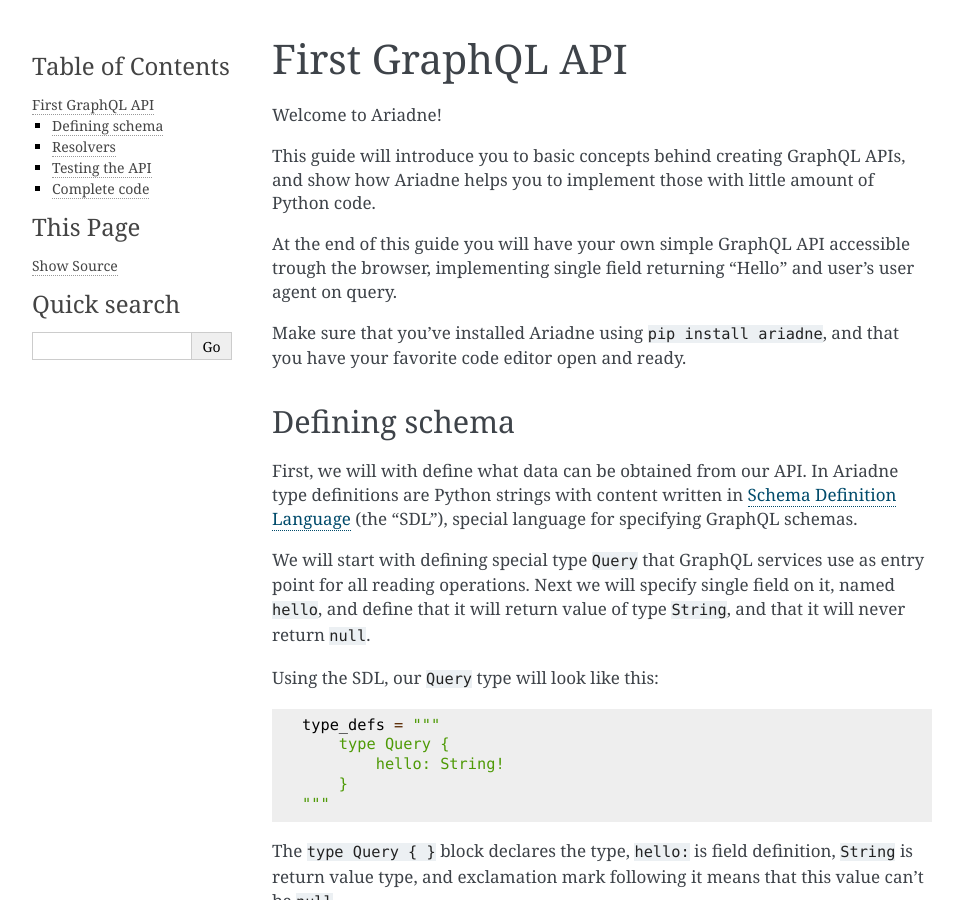
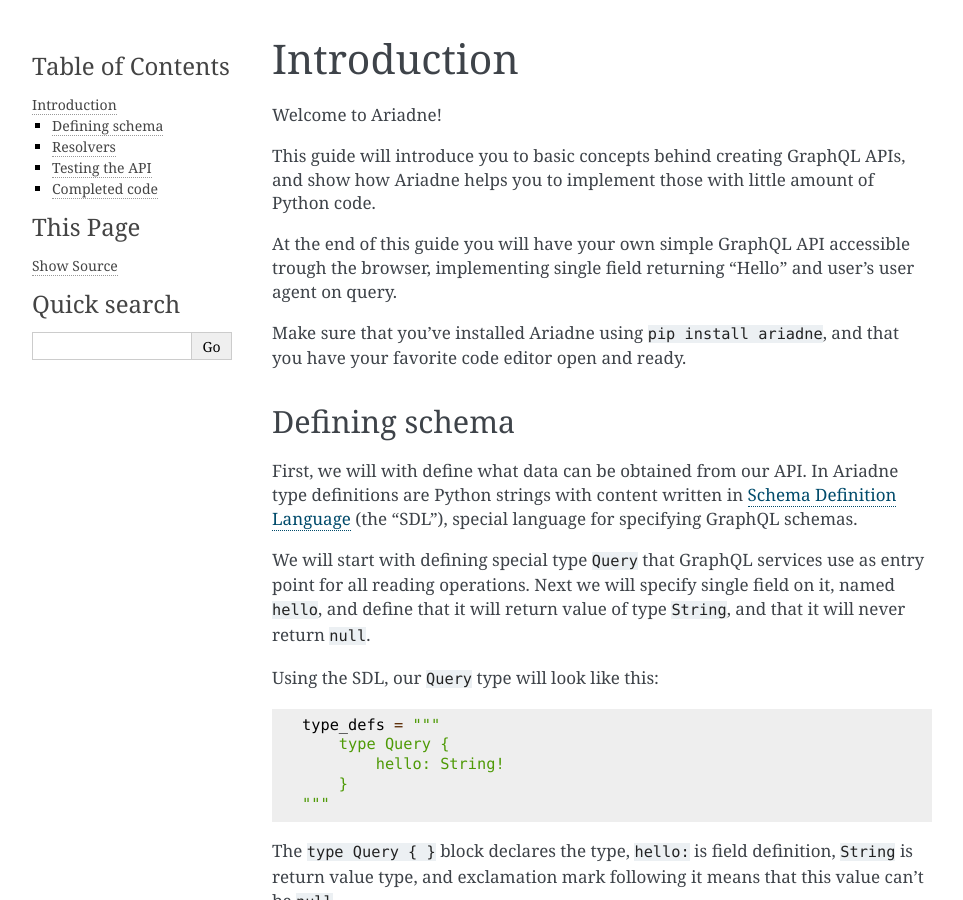
Before and after one commit to mirumee/ariadne, a Sphinx documentation site: the page built from docs/introduction.rst, in a window 1280 px wide and 900 px high. Shown: the whole window, without its empty margins (148-1111 px from the left). Built offline with Sphinx 7.4.7, drawn with Linux system fonts in a browser that asks for light colours; some of the changed text lies outside the part shown.

Commit message:
Rename first graphql api to introduction, have two-level nav for returning users

```diff
--- a/docs/index.rst
+++ b/docs/index.rst
@@ -21,6 +21,6 @@ Table of contents
 -----------------
 
 .. toctree::
-   :maxdepth: 1
+   :maxdepth: 2
 
-   first-graphql-api
+   introduction
--- a/docs/first-graphql-api.rst
+++ b/docs/introduction.rst
@@ -1,5 +1,5 @@
-First GraphQL API
-====================
+Introduction
+============
 
 Welcome to Ariadne!
 
@@ -96,8 +96,8 @@ This the GraphQL Playground, open source API explorer for GraphQL APIs. You can
 Your first GraphQL API build with Ariadne is now complete. Congratulations!
 
 
-Complete code
--------------
+Completed code
+--------------
 
 For reference here is complete code of the API from this guide::
 
```
